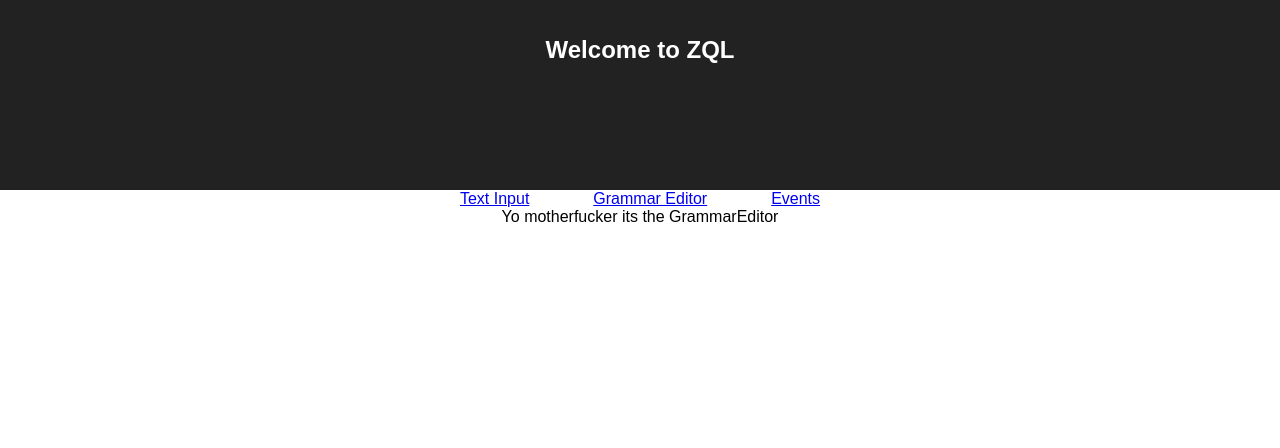
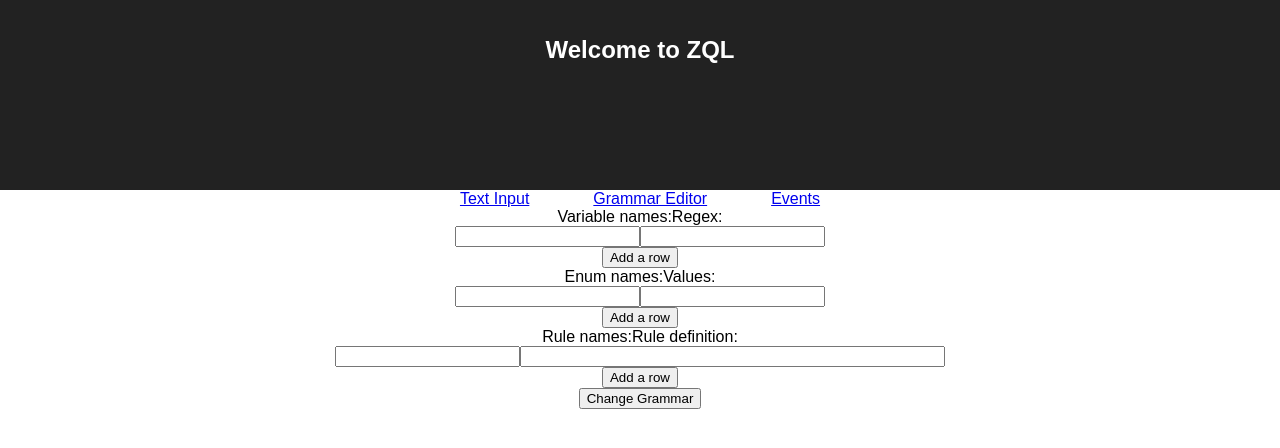
Before and after one commit to Zubdano/zql, a React app in the folder zql-frontend/: page /grammar in a window 1280 px wide. Shown: the top 448 px of the page. Built offline with nearby package versions, Linux system fonts and the light colour scheme; what draft-js-autocomplete-plugin-creator would draw is missing.

Commit message:
adding row and tracking state with one key and one value working

```diff
--- a/zql-frontend/components/GrammarEditor.js
+++ b/zql-frontend/components/GrammarEditor.js
@@ -1,14 +1,131 @@
 import React, { Component } from 'react';
+import { fromJS, List, Map } from 'immutable';
+
+let InputFieldTypeEnum = {
+  VARIABLE: 'vars',
+  ENUM: 'enums',
+  LHS: 'lhs',
+
+}
 
 class GrammarEditor extends Component {
+  constructor(props) {
+    super(props);
+
+    //populate these with values from the server
+    //final result // { lhsRuleName: [{ type: ..., value: ..., moreThanOne: true/false }, ..., [type: or]], key2: [...], key3: [...]}
+    this.state = {
+      inputFields: fromJS({
+        'enums': [
+          {
+            "key": "",
+            "value": "",
+          }
+        ],
+        'lhs': [
+          {
+            "key": "",
+            "value": "",
+          }
+        ],
+
+        'vars': [
+          {
+            "key": "",
+            "value": "",
+          }
+        ]
+      }),
+    };
+  }
+
+  changeGrammar() {
+    console.log('grammar changed');
+  }
+
+  inputFieldChange(index, type, keyOrValue, e) {
+    let newInputFields = this.state.inputFields.setIn([type, index, keyOrValue], e.target.value);
+    this.setState({
+      inputFields: newInputFields,
+    });
+  }
+
+  addRow(type) {
+    let listSize = this.state.inputFields.get(type).size;
+    let newInputFields = this.state.inputFields.setIn([type, listSize], fromJS({"key": "", "value": ""}));
+    this.setState({
+      inputFields: newInputFields
+    });
+  }
+
+  renderEnums() {
+    return (
+      <div>
+        <div><span>Enum names:</span><span>Values:</span></div>
+        {this.state.inputFields.get('enums').map((row, index) => {
+          return (
+            <div>
+              <input value={row.get('key')} onChange={this.inputFieldChange.bind(this, index, InputFieldTypeEnum.ENUM, "key")} />
+              <input value={row.get('value')} onChange={this.inputFieldChange.bind(this, index, InputFieldTypeEnum.ENUM, "value")} />
+            </div>
+          );
+        })}
+        <div><button onClick={this.addRow.bind(this, InputFieldTypeEnum.ENUM)}> Add a row </button></div>
+      </div>
+    );
+  }
+
+  renderLhs() {
+    return (
+      <div>
+        <div><span>Rule names:</span><span>Rule definition:</span></div>
+        {this.state.inputFields.get('lhs').map((row, index) => {
+          return (
+            <div>
+              <input value={row.get('key')} onChange={this.inputFieldChange.bind(this, index, InputFieldTypeEnum.LHS, "key")} />
+              <input value={row.get('value')} onChange={this.inputFieldChange.bind(this, index, InputFieldTypeEnum.LHS, "value")} size="50" />
+            </div>
+          );
+        })}
+        <div><button onClick={this.addRow.bind(this, InputFieldTypeEnum.LHS)}> Add a row </button></div>
+      </div>
+    );
+  }
+
+  renderVars() {
+    return (
+      <div>
+        <div><span>Variable names:</span><span>Regex:</span></div>
+        {this.state.inputFields.get('vars').map((row, index) => {
+          return (
+            <div>
+              <input value={row.get('key')} onChange={this.inputFieldChange.bind(this, index, InputFieldTypeEnum.VARIABLE, "key")} />
+              <input value={row.get('value')} onChange={this.inputFieldChange.bind(this, index, InputFieldTypeEnum.VARIABLE, "value")} />
+            </div>
+          );
+        })}
+        <div><button onClick={this.addRow.bind(this, InputFieldTypeEnum.VARIABLE)}> Add a row </button></div>
+      </div>
+    );
+  }
 
   render() {
     return (
       <div>
-        Yo motherfucker its the GrammarEditor
+        {this.renderVars()}
+        {this.renderEnums()}
+        {this.renderLhs()}
+        <button onClick={this.changeGrammar.bind(this)}>Change Grammar</button>
       </div>
     );
   }
 }
 
 export default GrammarEditor;
+
+//TODO
+//3. Add button for more RHS
+
+//4. Combine result on submit + check if well formed
+//5. Send request
+//6. Make it look nicer
```
